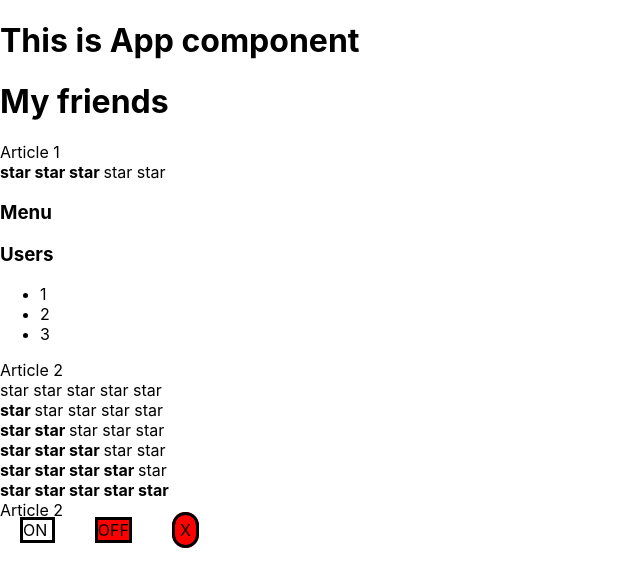
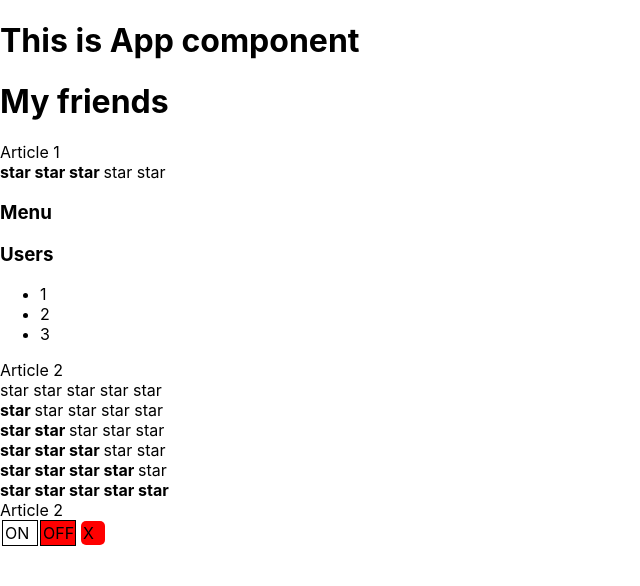
Before and after one commit to IlyaZolotukhin/temp, a React (Create React App) app: page / in a window 1280 px wide. Shown: the top 586 px of the page, without its empty margins (0-640 px from the left). Built offline with nearby package versions, Linux system fonts and the light colour scheme; the HTML template or start-up script is replaced by a standard one.

Commit message:
OnOff(refact) commit

```diff
--- a/src/App.tsx
+++ b/src/App.tsx
@@ -22,7 +22,8 @@
             <Rating value={4}/>
             <Rating value={5}/>
             Article 2
-            <OnOff turnOn={false}/>
+            <OnOff />
+            {/*<OnOff turnOn={true}/>*/}
         </div>
     );
 }
--- a/src/components/OnOff/OnOff.tsx
+++ b/src/components/OnOff/OnOff.tsx
@@ -1,11 +1,11 @@
-import React from "react";
+import React, {useState} from "react";
 
-type OnOffPropsType = {
+/*type OnOffPropsType = {
     turnOn: boolean
-}
+}*/
 
-export function OnOff(props: OnOffPropsType) {
-    if (props.turnOn === true) {
+export function OnOff(/*props: OnOffPropsType*/) {
+   /* if (props.turnOn === true) {
         return <div>
             <span style={{margin:"20px", border: "3px solid black", backgroundColor:"green"}}>ON </span>
             <span style={{margin:"20px", border: "3px solid black"}}>OFF</span>
@@ -17,5 +17,41 @@
             <span style={{margin:"20px", border: "3px solid black", backgroundColor:"red"}}>OFF</span>
             <span style={{margin:"20px", border: "3px solid black", borderRadius: "20px", backgroundColor:"red", padding:"5px"}}>X</span>
         </div>
+    } ИЛИ */
+
+    let[on, setOn] = useState(false);
+
+    const onStyle = {
+        width: "30px",
+        height:"20px",
+        border: "1px solid black",
+        display: "inline-block",
+        marginLeft:"2px",
+        padding: "2px",
+        backgroundColor: on ? "green" : "white"
     }
+    const offStyle = {
+        width: "30px",
+        height:"20px",
+        border: "1px solid black",
+        display: "inline-block",
+        marginLeft:"2px",
+        padding: "2px",
+        backgroundColor: on ? "white" : "red"
+    }
+    const indicatorStyle = {
+        width: "20px",
+        height:"20px",
+        borderRadius: "5px",
+        display: "inline-block",
+        marginLeft:"5px",
+        padding: "2px",
+        backgroundColor: on ? "green" : "red"
+    }
+
+    return <div>
+        <div style={onStyle} onClick={()=>{setOn(true)}}>ON</div>
+        <div style={offStyle} onClick={()=>{setOn(false)}}>OFF</div>
+        <div style={indicatorStyle}>X</div>
+    </div>
 }
```
Also changed, not shown: 1 other file (tests, documents, lock files or other folders).
